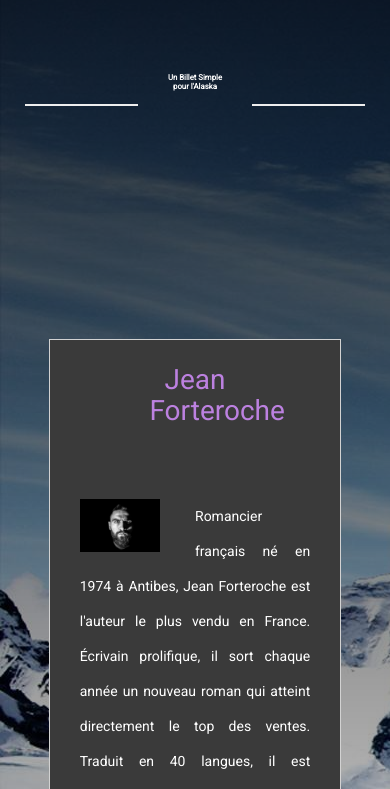
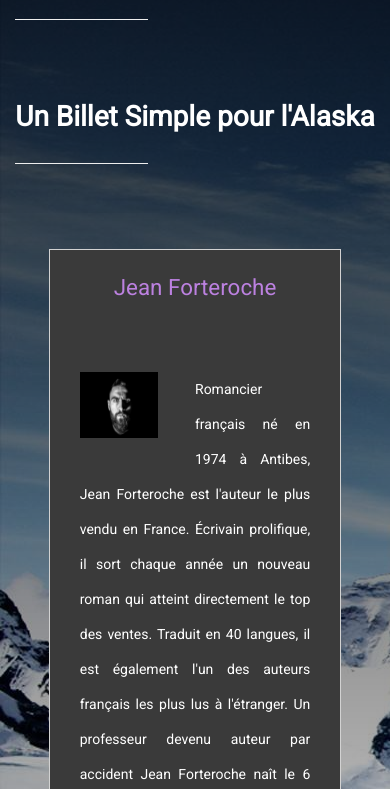
Before and after one commit to DioBrandoPB/P4_Barbara_Paul, a PHP site: template view/Frontend/biographie.php in a window 390 px wide. Shown: the part 51-840 px from the top of the page. Run offline with PHP 8.4, Linux system fonts and the light colour scheme; the template is opened without the code that fills it, so the values that code supplies are empty; some libraries are stand-ins or nearby versions.

Commit message:
Ajustements

```diff
--- a/Public/css/style.css
+++ b/Public/css/style.css
@@ -24,7 +24,7 @@ input {
 h1 {
     text-align: center;
     color: #ffffff!important;
-    font-size: 2vw;
+    font-size: 2em!important;
     font-weight: 800;
 }
 
@@ -32,16 +32,16 @@ h2 {
     text-align: center;
     color: #bc81e0!important;
     margin: 25px 0px 72px;
-    font-size: 28px;
+    font-size: 1.6em;
     margin-left: auto;
     margin-right: auto;
-    width: 35%;
 }
 
 h3 {
     text-align: center;
     color: #bc81e0!important;
     margin-bottom: 4em;
+    font-size: 1.4em;
 }
 
 h4 {
@@ -51,7 +51,8 @@ h4 {
 }
 
 img {
-    width: 10vw;
+    width: 10em;
+    height: 15em;
 }
 
 .form-group {
@@ -119,7 +120,7 @@ body {
 
 .index a {
     float: none;
-    color: white;
+    color: #9d9d9d;
     padding: 12px 16px;
     text-decoration: none;
     display: block;
@@ -132,34 +133,18 @@ body {
 
 .Titre {
     width: 100%;
-    height: 340px;
+    height: 250px;
     z-index: 1;
-}
-
-.Titre hr {
-    width: 85%;
-}
-
-hr {
-    margin-top: 20px;
-    margin-bottom: 20px;
-    border: 1;
-    border-top: 2pt solid #eee;
-}
-
-.line {
-    padding-top: 85px;
-    white-space: no-wrap;
-    overflow: hidden;
-    text-align: center;
 }
 
 .logo {
     color: #fff;
     font-weight: 500;
-    font-size: 2vw;
-    padding: 55px 0px;
     text-align: center;
+    margin-left: auto;
+    margin-right: auto;
+    margin-top: 3em;
+    width: 100%;
 }
 
 .container-fluid {
@@ -215,6 +200,10 @@ label {
 
 
 /*---- En Commun ----*/
+
+.titreDynamique {
+    font-size: 2em;
+}
 
 #Connexion,
 #Contact,
@@ -353,7 +342,6 @@ label {
     display: block;
     margin-left: auto;
     margin-right: auto;
-    width: 20em;
     margin-bottom: 4em;
     border: 2px solid #d2d2d2;
 }
@@ -388,6 +376,7 @@ label {
     margin-left: auto;
     margin-right: auto;
     margin-top: 80px;
+    padding: 50px 50px;
     width: 75%;
 }
 
@@ -480,7 +469,8 @@ h4 {
 }
 
 .img-bio {
-    width: 80%;
+    width: 20vw;
+    height: 17vw;
     margin-left: auto;
     margin-right: auto;
 }
@@ -617,7 +607,27 @@ td:hover {
 
 /*---- Responsive ----*/
 
-@media screen and (max-width: 425px) {}
+@media screen and (max-width: 767px) {
+    .index {
+        display: block!important;
+        position: inherit!important;
+        border: black 0px solid!important;
+    }
+    .menuBtn {
+        display: none;
+    }
+    .navbar-fixed-bottom .navbar-collapse,
+    .navbar-fixed-top .navbar-collapse {
+        max-height: 150px;
+    }
+}
+
+@media screen and (max-width: 425px) {
+    img {
+        width: 7em;
+        height: 11em;
+    }
+}
 
 
 /*---- Responsive ----*/
```
